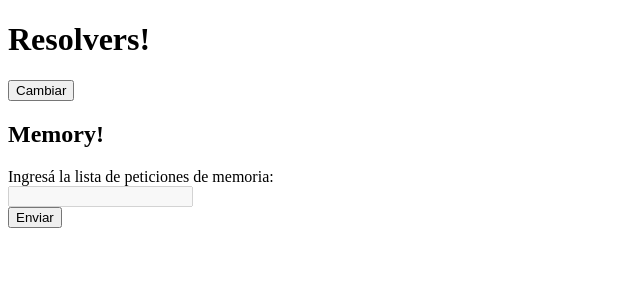
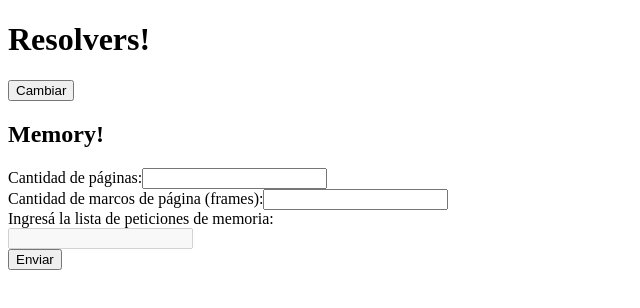
Before and after one commit to emigimenezj/os-resolvers, a React (Vite) app: page / in a window 1280 px wide. Shown: the top 308 px of the page, without its empty margins (0-640 px from the left). Built offline with nearby package versions, Linux system fonts and the light colour scheme.

Commit message:
Add new inputs for page and frames in memory resolver

```diff
--- a/src/Memory.jsx
+++ b/src/Memory.jsx
@@ -6,8 +6,8 @@ export function Memory() {
   // cantidad de páginas: 6
   // lista de peticiones: 1, 2, 1, 3, 4, 3, 5, 6, 2
 
-  const [pages, setPages] = useState(0);
-  const [frames, setFrames] = useState(0);
+  const [pages, setPages] = useState('');
+  const [frames, setFrames] = useState('');
 
   const [pageNumbers, setPageNumbers] = useState(['']);
   const inputRefs = useRef([null]);
@@ -54,16 +54,40 @@ export function Memory() {
     console.log('El código ingresado es:', code);
   }
 
+  const handleChangePageInput = (event) => {
+    const { value } = event.target;
+
+    const isOnlyDigits = /^\d*$/.test(value);
+    if(!isOnlyDigits) return;
+
+    setPages(value);
+  }
+
+  const handleChangeFrameInput = (event) => {
+    const { value } = event.target;
+
+    const isOnlyDigits = /^\d*$/.test(value);
+    if(!isOnlyDigits) return;
+
+    setFrames(value);
+  }
+
   return (
     <section>
       <header>
         <h1>Memory!</h1>
         <form onSubmit={handleSubmit}>
+          <label>Cantidad de páginas:</label>
+          <input onChange={handleChangePageInput} type="text" value={pages} />
+          <br />
+          <label>Cantidad de marcos de página (frames):</label>
+          <input onChange={handleChangeFrameInput} type="text" value={frames} />
+          <br />
           <label>Ingresá la lista de peticiones de memoria:</label>
           <div className="otp-input">
             {pageNumbers.map((digit, index) => (
               <input
-                disabled={pages !== 0 && frames !== 0 ? false : true}
+                disabled={pages && frames ? false : true}
                 key={index}
                 type="text"
                 value={digit}
```
